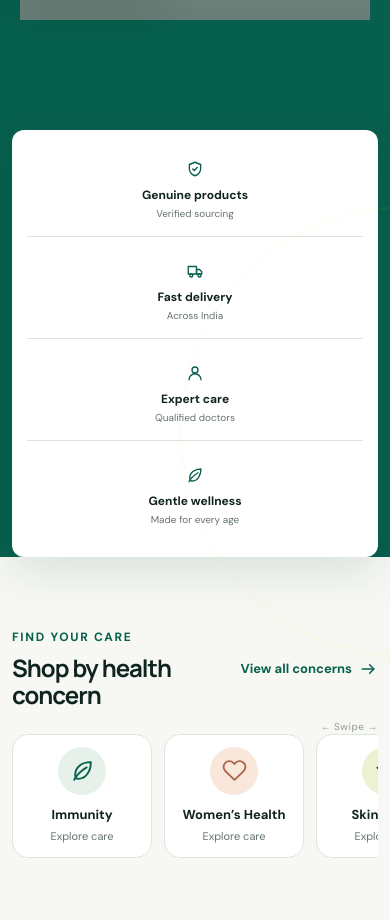
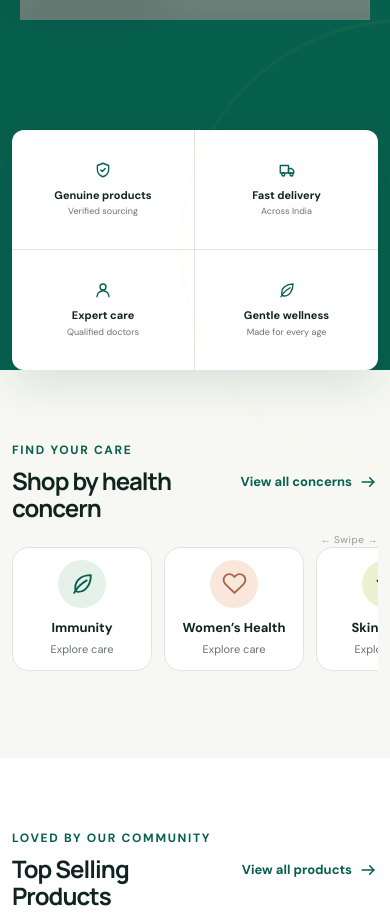
Before and after one commit to vishu-panwar/bioaradhya, a React (Vite) app: page / in a window 390 px wide. Shown: the part 920-1840 px from the top of the page. Built offline with nearby package versions, Linux system fonts and the light colour scheme; grey boxes are pictures that could not be loaded; the HTML template or start-up script is replaced by a standard one.

Commit message:
Display trust strip in 2x2 grid on mobile screens

```diff
--- a/src/index.css
+++ b/src/index.css
@@ -550,10 +550,42 @@ body { font-size: 16px; line-height: 1.5; }
   .card-quality { left: 5px; bottom: 40px; }
   .card-consult { right: 5px; top: 60px; }
 
-  /* Trust strip */
-  .trust-strip { grid-template-columns: 1fr; border-radius: 12px; padding: 15px; }
-  .trust-strip > div { padding: 15px 10px; justify-content: center; text-align: center; flex-direction: column; gap: 8px; }
-  .trust-strip > div:not(:last-child) { border-bottom: 1px solid var(--line); }
+  /* Trust strip - 2x2 Grid */
+  .trust-strip {
+    display: grid;
+    grid-template-columns: repeat(2, 1fr);
+    gap: 0;
+    border-radius: 12px;
+    padding: 0;
+    position: static;
+    transform: none;
+    margin-top: 30px;
+  }
+  .trust-strip > div {
+    padding: 18px 12px;
+    justify-content: center;
+    text-align: center;
+    flex-direction: column;
+    gap: 8px;
+    min-height: 120px;
+    border-right: 1px solid var(--line);
+    border-bottom: 1px solid var(--line);
+  }
+  /* Remove right border from right column */
+  .trust-strip > div:nth-child(2n) {
+    border-right: 0;
+  }
+  /* Remove bottom border from bottom row */
+  .trust-strip > div:nth-child(3),
+  .trust-strip > div:nth-child(4) {
+    border-bottom: 0;
+  }
+  .trust-strip strong {
+    font-size: 11px;
+  }
+  .trust-strip small {
+    font-size: 9px;
+  }
 
   /* Categories */
   .category-grid { grid-template-columns: repeat(2, 1fr); gap: 12px; }
```
